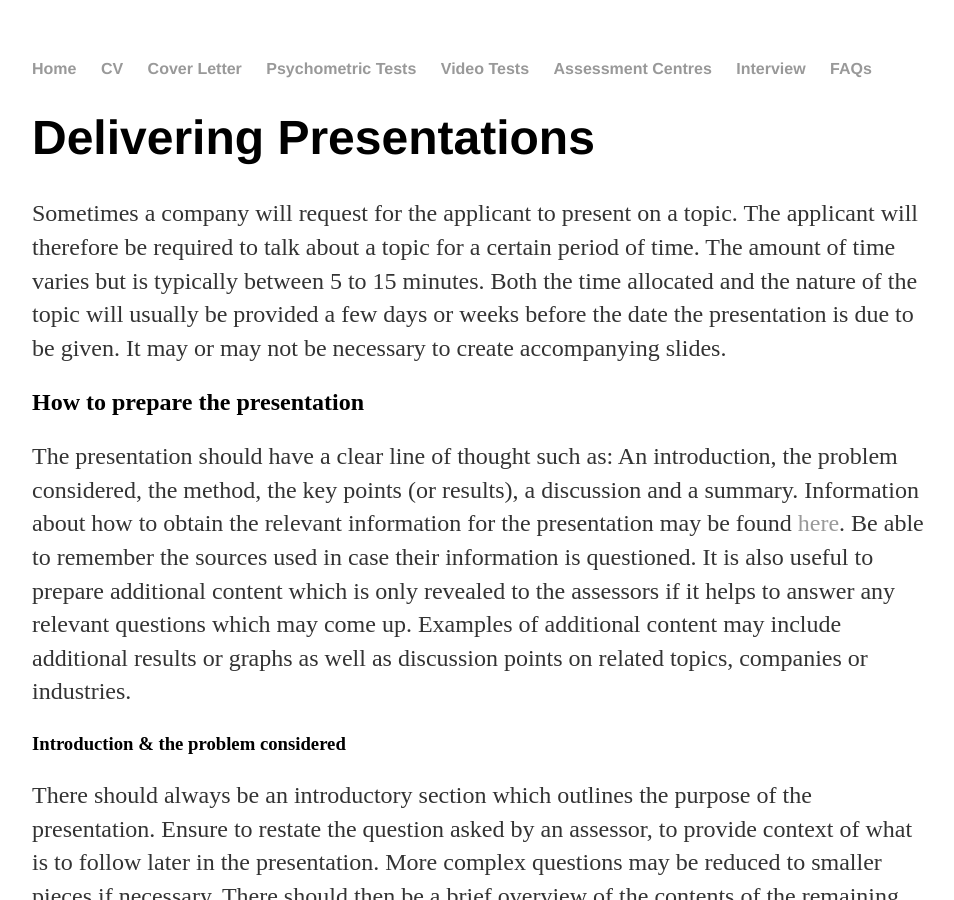
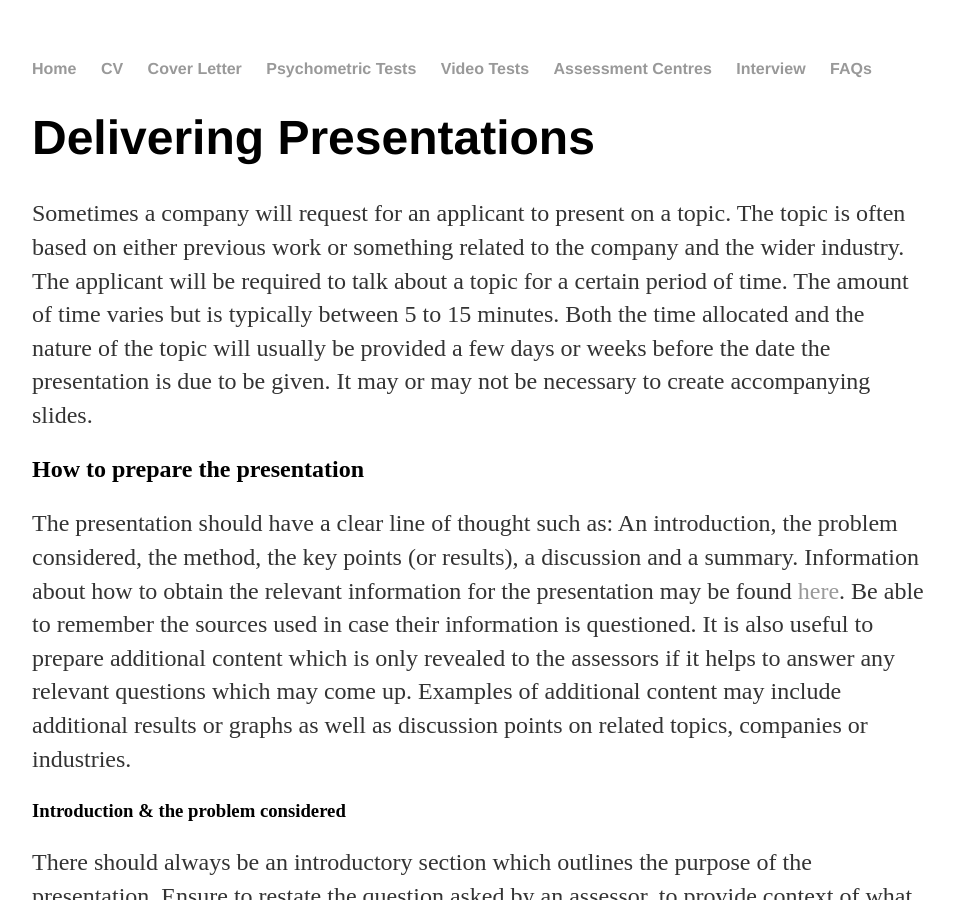
Before and after one commit to pa5411/Graduate-Job-Help, a Jekyll site: the page built from deliveringpresentations.html, in a window 1280 px wide and 900 px high. Shown: the whole window, without its empty margins (160-1114 px from the left). Built offline with Jekyll 4.4.1, drawn with Linux system fonts in a browser that asks for light colours.

Commit message:
Add new sentences for introduction at start of guide

```diff
--- a/deliveringpresentations.html
+++ b/deliveringpresentations.html
@@ -6,7 +6,7 @@ date: 2021-06-17
 <div class="blurb">
         <h1> Delivering Presentations </h1>
 
-        <p> Sometimes a company will request for the applicant to present on a topic. The applicant will therefore be required to talk about a topic for a certain period of time. The amount of time varies but is typically between 5 to 15 minutes. Both the time allocated and the nature of the topic will usually be provided a few days or weeks before the date the presentation is due to be given. It may or may not be necessary to create accompanying slides. </p>
+        <p> Sometimes a company will request for an applicant to present on a topic. The topic is often based on either previous work or something related to the company and the wider industry. The applicant will be required to talk about a topic for a certain period of time. The amount of time varies but is typically between 5 to 15 minutes. Both the time allocated and the nature of the topic will usually be provided a few days or weeks before the date the presentation is due to be given. It may or may not be necessary to create accompanying slides. </p>
 
 		<h2> How to prepare the presentation </h2>
 
```
